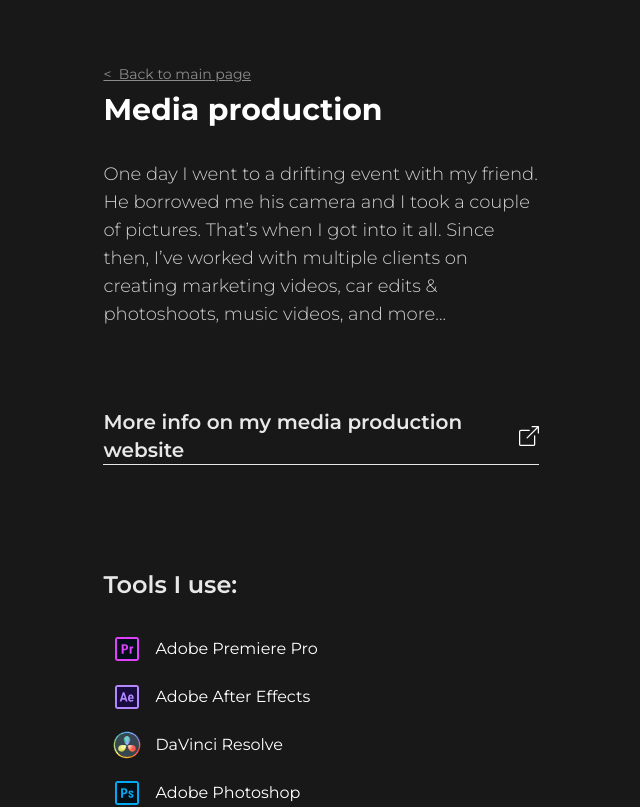
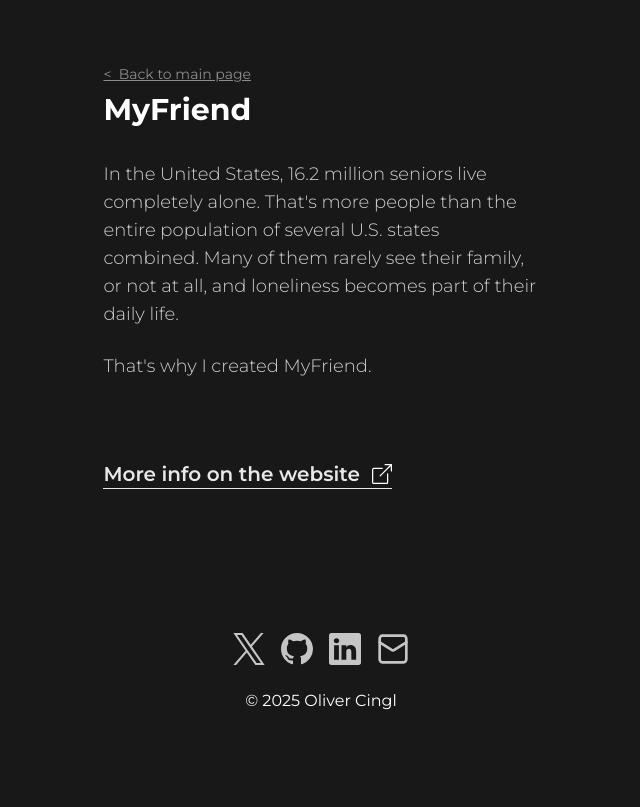
Before and after one commit to oliverrr123/portfolio, a SvelteKit app: page /myfriend in a window 1280 px wide. Shown: the top 807 px of the page, without its empty margins (319-959 px from the left). Built offline with nearby package versions, Linux system fonts and the light colour scheme.

Commit message:
feat: all sites

```diff
--- a/src/routes/ambitious-shit/+page.svelte
+++ b/src/routes/ambitious-shit/+page.svelte
@@ -1,8 +1,15 @@
 <svelte:head>
-    <title>Oliver Cingl | IT Education</title>
+    <title>Oliver Cingl | Ambitious Shit</title>
 </svelte:head>
 
-<a href="/" class="text-white text-sm text-opacity-50 underline pt-16 block">{'<'}&nbsp; Back to main page</a>
-<h1 class="text-3xl font-bold pb-8 pt-2">IT Education</h1>
-<h3 class="text-white text-opacity-80 text-lg font-light pb-16">I made a couple workshops for kids in elementary schools. Teachers also liked them, so I made workshops for them separately. Now, I’m continuing doing more, even for company employees or individuals.</h3>
-<img src="/images/it-education-workshop.png" alt={"Picture from my IT education workshop"} class="w-full">
+<a href="/" class="text-white text-sm text-opacity-50 underline py-16 block">{'<'}&nbsp; Back to main page</a>
+<h1 class="text-3xl font-bold pb-8 pt-2">Ambitious Shit</h1>
+<div class="flex flex-col gap-4">
+    <p class="text-white text-opacity-80 text-lg font-light">I came to SF to build Saas apps. I talked to a lot of people and they convinced me to pursure my other project - <a href="/myfriend" class="underline">MyFriend</a>.</p>
+    <p class="text-white text-opacity-80 text-lg font-light">I already built an MVP of this project back in Czech Republic, so I started doing market research here in SF. I started going to senior facilities to talk to the future users to figure out their pain points and also get their opinions on the project. I also talked to the staff to figure out if they would use it as a monitoring device.</p>
+    <p class="text-white text-opacity-80 text-lg font-light">I got some feedback, so I started talking to VCs and one VC told me the best advice I've ever gotten: "If you had unlimited time and unlimited resources, what would be the the craziest, most ambitious thing you would be working on in the next 5-10 years?"</p>
+    <p class="text-white text-opacity-80 text-lg font-light">This question made me think totally differently. It made me realize that you could find the best problem to solve and make a ton of money out of it, but it may be something you don't want to do at all!</p>
+    <p class="text-white text-opacity-80 text-lg font-light">So I stated thinking about the most ambitious shit that I could possibly do. I came up with a couple of ideas, one of them being a brain computer interface that allows you to control your computer and phone with your mind. Right now, we can read brain data. But what if we could write them? Then you could do insane stuff like googling only with using your brain. You could also inject stuff into the visual cortex, making embedded displays in your brain!!! You wouldn't even need the computer display or keyboard, you would just do everything with your mind!!!</p>
+    <p class="text-white text-opacity-80 text-lg font-light">Contact me using the links below to see what's my progress on this!</p>
+
+</div>
--- a/src/routes/growbyte/+page.svelte
+++ b/src/routes/growbyte/+page.svelte
@@ -89,6 +89,7 @@
         </div>
     {/each}
 </section>
+<a href="https://growbyte.co/" target="_blank" class="text-xl font-semibold text-white text-opacity-90 block underline-offset-4 pt-20 pb-20"><span class="inline-flex gap-3 items-center border-b w-auto">More info on the website <img src="/icons/link.svg" alt="Link to my media production agency website" class="w-5 h-5"></span></a>
 <!-- <h2 class="text-2xl font-semibold pt-20 pb-6 text-white text-opacity-90">Tools I use:</h2>
 {#each tools as tool}
     <div class="flex gap-1 items-center">
--- a/src/routes/myfriend/+page.svelte
+++ b/src/routes/myfriend/+page.svelte
@@ -32,17 +32,12 @@
 </script>
 
 <svelte:head>
-    <title>Oliver Cingl | Media Production</title>
+    <title>Oliver Cingl | MyFriend</title>
 </svelte:head>
 
 <a href="/" class="text-white text-sm text-opacity-50 underline pt-16 block">{'<'}&nbsp; Back to main page</a>
-<h1 class="text-3xl font-bold pb-8 pt-2">Media production</h1>
-<h3 class="text-white text-opacity-80 text-lg font-light">One day I went to a drifting event with my friend. He borrowed me his camera and I took a couple of pictures. That’s when I got into it all. Since then, I’ve worked with multiple clients on creating marketing videos, car edits & photoshoots, music videos, and more...</h3>
-<a href="https://luma-production.com/" target="_blank" class="text-xl font-semibold text-white text-opacity-90 block underline-offset-4 pt-20 pb-6"><span class="inline-flex gap-3 items-center border-b w-auto">More info on my media production website <img src="/icons/link.svg" alt="Link to my media production agency website" class="w-5 h-5"></span></a>
-<h2 class="text-2xl font-semibold pt-20 pb-6 text-white text-opacity-90">Tools I use:</h2>
-{#each tools as tool}
-    <div class="flex gap-1 items-center">
-        <img src="/icons/media-production/{tool.image}" alt="{tool.name} icon" class="w-12 h-12 p-2">
-        <p>{tool.name}</p>
-    </div>
-{/each}
+<h1 class="text-3xl font-bold pb-8 pt-2">MyFriend</h1>
+<p class="text-white text-opacity-80 text-lg font-light">In the United States, 16.2 million seniors live completely alone. That's more people than the entire population of several U.S. states combined. Many of them rarely see their family, or not at all, and loneliness becomes part of their daily life.</p>
+<br>
+<p class="text-white text-opacity-80 text-lg font-light">That's why I created MyFriend.</p>
+<a href="https://myfriend.growbyte.co/" target="_blank" class="text-xl font-semibold text-white text-opacity-90 block underline-offset-4 pt-20 pb-20"><span class="inline-flex gap-3 items-center border-b w-auto">More info on the website <img src="/icons/link.svg" alt="Link to my media production agency website" class="w-5 h-5"></span></a>
```
